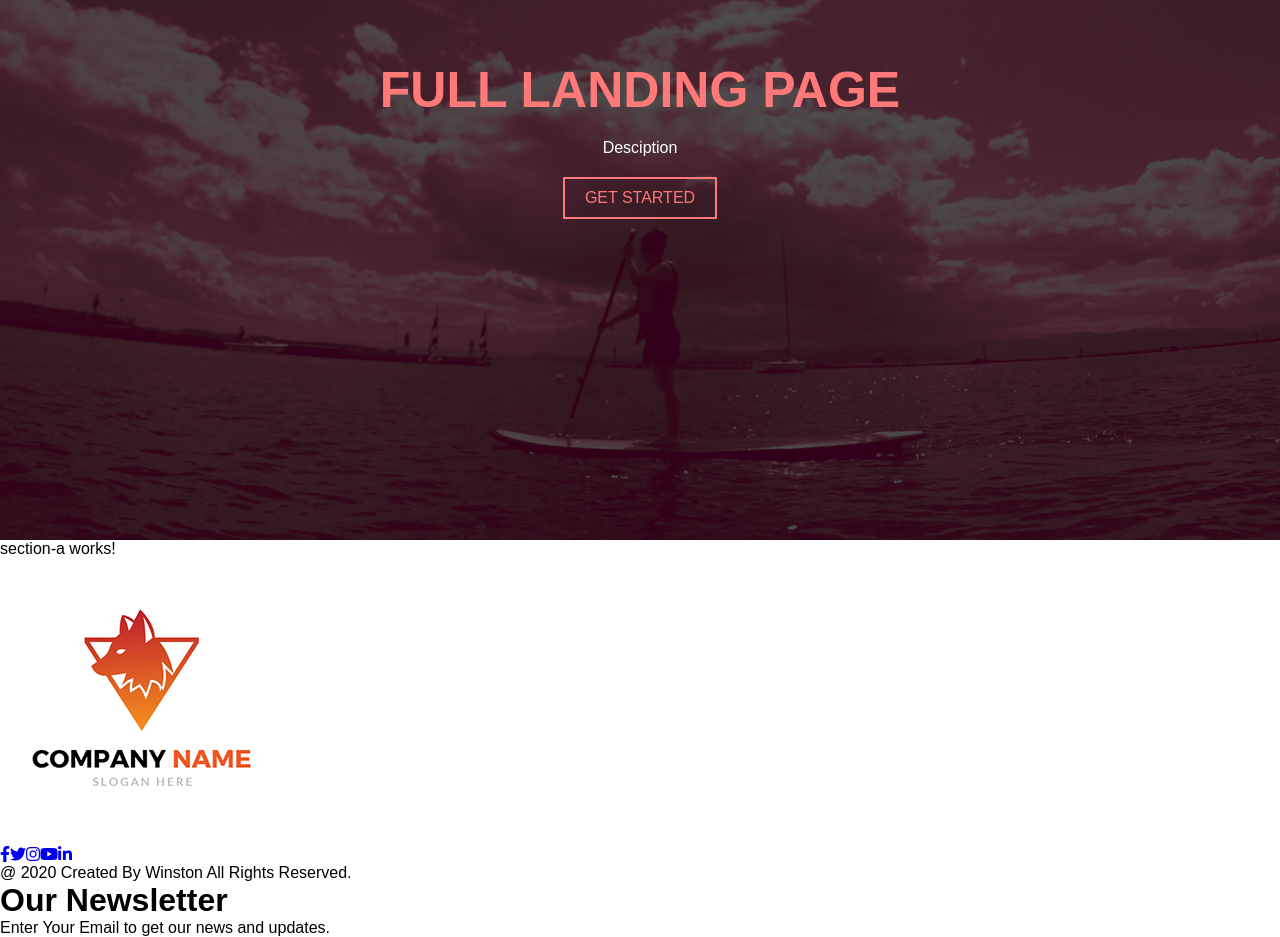
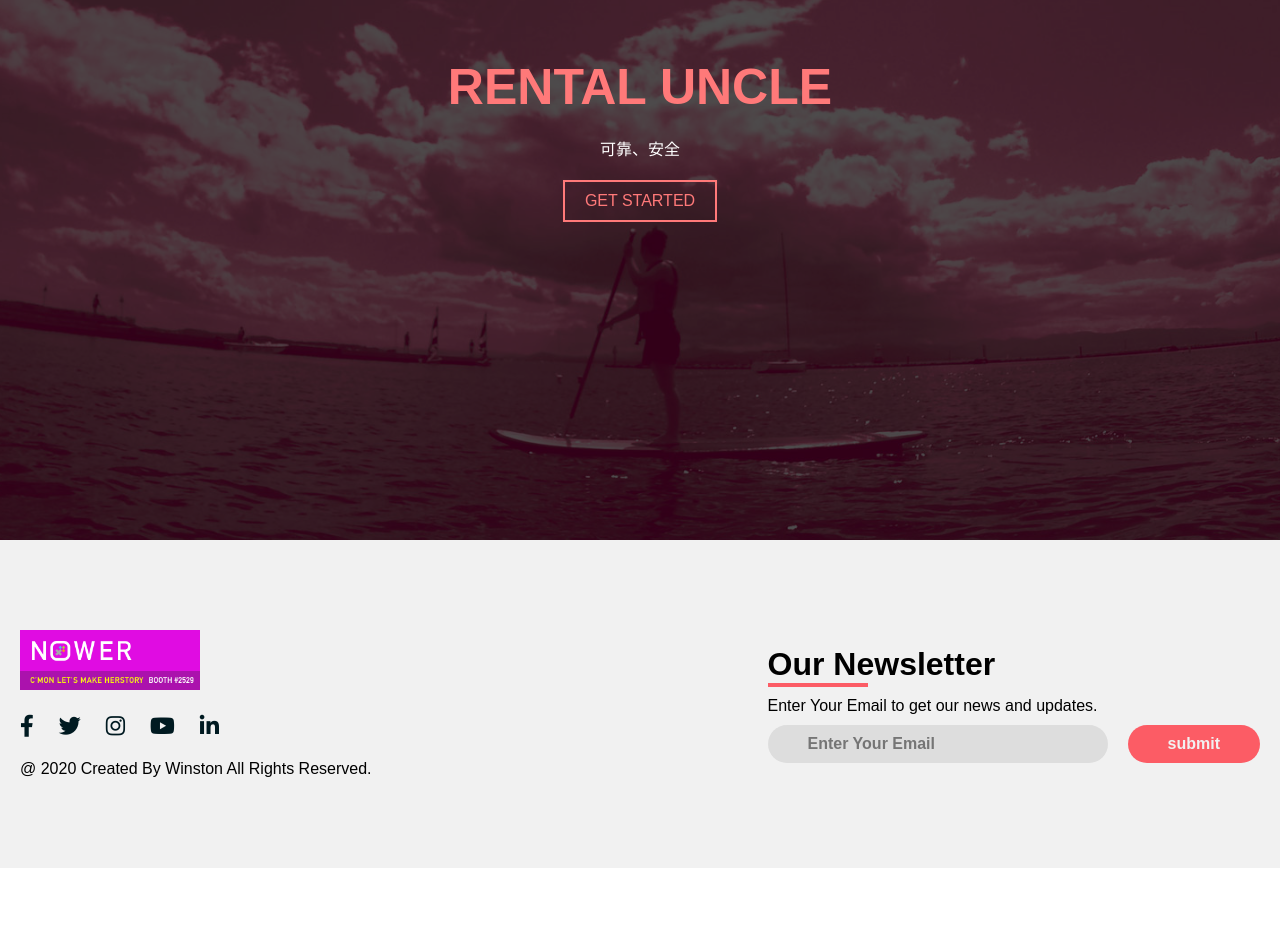
Before and after one commit to winstonitgf/private-guide-search, an Angular app: page / in a window 1280 px wide. Shown: the part 260-1197 px from the top of the page. After the commit the page ends 1128 px from the top, so only its background shows below. Built offline with nearby package versions, Linux system fonts and the light colour scheme.

Commit message:
FOOTER部分完成

```diff
--- a/src/app/home/banner/banner.component.html
+++ b/src/app/home/banner/banner.component.html
@@ -1,8 +1,8 @@
 <div class="landing-page">
   <div class="page-content">
-    <h1>Full Landing Page</h1>
+    <h1>Rental Uncle</h1>
     <p>
-      Desciption
+      可靠、安全
     </p>
     <a href="#">Get Started</a>
   </div>
--- a/src/app/home/footer/footer.component.html
+++ b/src/app/home/footer/footer.component.html
@@ -14,7 +14,11 @@
     <div class="right-col">
       <h1>Our Newsletter</h1>
       <div class="border"></div>
-      <p>Enter Your Email to get our news and updates.</p>
+      <p class="right-col-p">Enter Your Email to get our news and updates.</p>
+      <form action="" class="newsletter-form">
+        <input type="text" class="txtb" placeholder="Enter Your Email">
+        <input type="submit" class="btn" value="submit">
+      </form>
     </div>
   </div>
 </footer>
--- a/src/app/home/footer/footer.component.scss
+++ b/src/app/home/footer/footer.component.scss
@@ -0,0 +1,101 @@
+footer{
+    background: #f1f1f1;
+    padding: 90px 0;
+}
+.footer-container {
+    max-width: 1300px;
+    margin:auto;
+    padding: 0 20px;
+    display: flex;
+    justify-content: space-between;
+    align-items: center;
+    flex-wrap: wrap-reverse;
+    }
+
+.logo{
+    width: 180px;
+}
+.social-media{
+    margin: 20px 0;
+}
+
+.social-media a{
+    color: #001a21;
+    margin-right: 25px;
+    font-size:22px;
+    text-decoration: none;
+    transition: .3s linear;
+}
+.social-media a:hover{
+    color: #fc5c65;
+}
+
+.border{
+    width: 100px;
+    height: 4px;
+    background: #fc5c65;
+}
+
+.right-col-p{
+    margin:10px 0;
+}
+
+.newsletter-form{
+    display: flex;
+    justify-content: center;
+    align-items: center;
+    flex-wrap: wrap;
+}
+
+.txtb{
+    flex:1;
+    padding: 10px 40px;
+    font-size: 16px;
+    color: #293043;
+    background: #ddd;
+    border: none;
+    font-weight: 700;
+    outline: none;
+    border-radius: 30px;
+    min-width: 260px;
+}
+
+.btn{
+    padding: 10px 40px;
+    font-size: 16px;
+    color: #f1f1f1;
+    background: #fc5c65;
+    border: none;
+    font-weight: 700;
+    outline: none;
+    border-radius: 30px;
+    margin-left: 20px;
+    cursor: pointer;
+    transition: opacity .3s linear;
+}
+
+.btn:hover{
+    opacity: .7;
+}
+
+@media screen and (max-width:960px){
+    .footer-container{
+        max-width:600px
+    }
+    .right-col{
+        width:100%;
+        margin-bottom: 60px;
+    }
+    .left-col{
+        width:100%;
+        text-align: center;
+    }
+}
+
+@media screen and (max-width:700px){
+.btn{
+    margin:0;
+    width:100%;
+    margin-top:20px;
+}
+}
--- a/src/app/home/section-a/section-a.component.html
+++ b/src/app/home/section-a/section-a.component.html
@@ -1 +1,5 @@
-<p>section-a works!</p>
+<section>
+    <div class="section-container">
+
+    </div>
+</section>
--- a/src/app/home/section-a/section-a.component.scss
+++ b/src/app/home/section-a/section-a.component.scss
@@ -0,0 +1,9 @@
+.section-container {
+    max-width: 1300px;
+    margin:auto;
+    padding: 0 20px;
+    display: flex;
+    justify-content: space-between;
+    align-items: center;
+    flex-wrap: wrap-reverse;
+    }
```
Also changed, not shown: src/assets/triangle-and-fox-head-icon.png.
